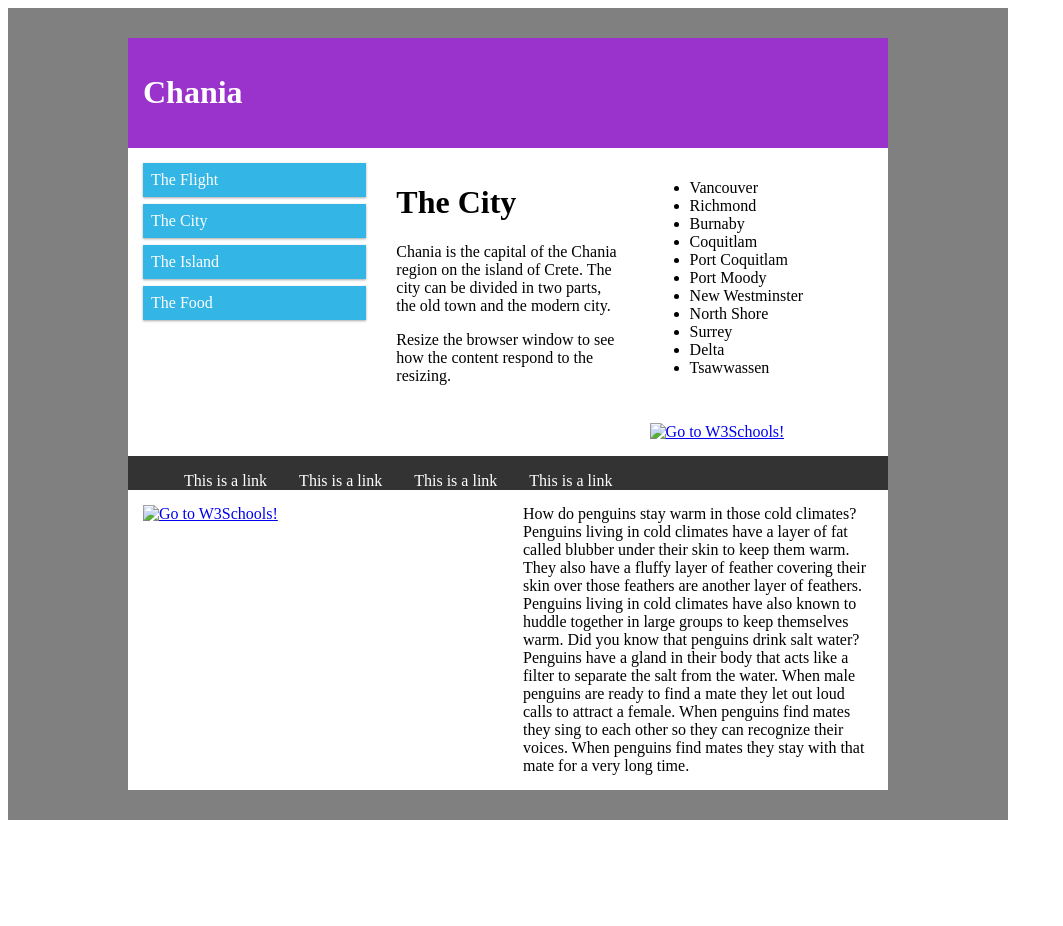
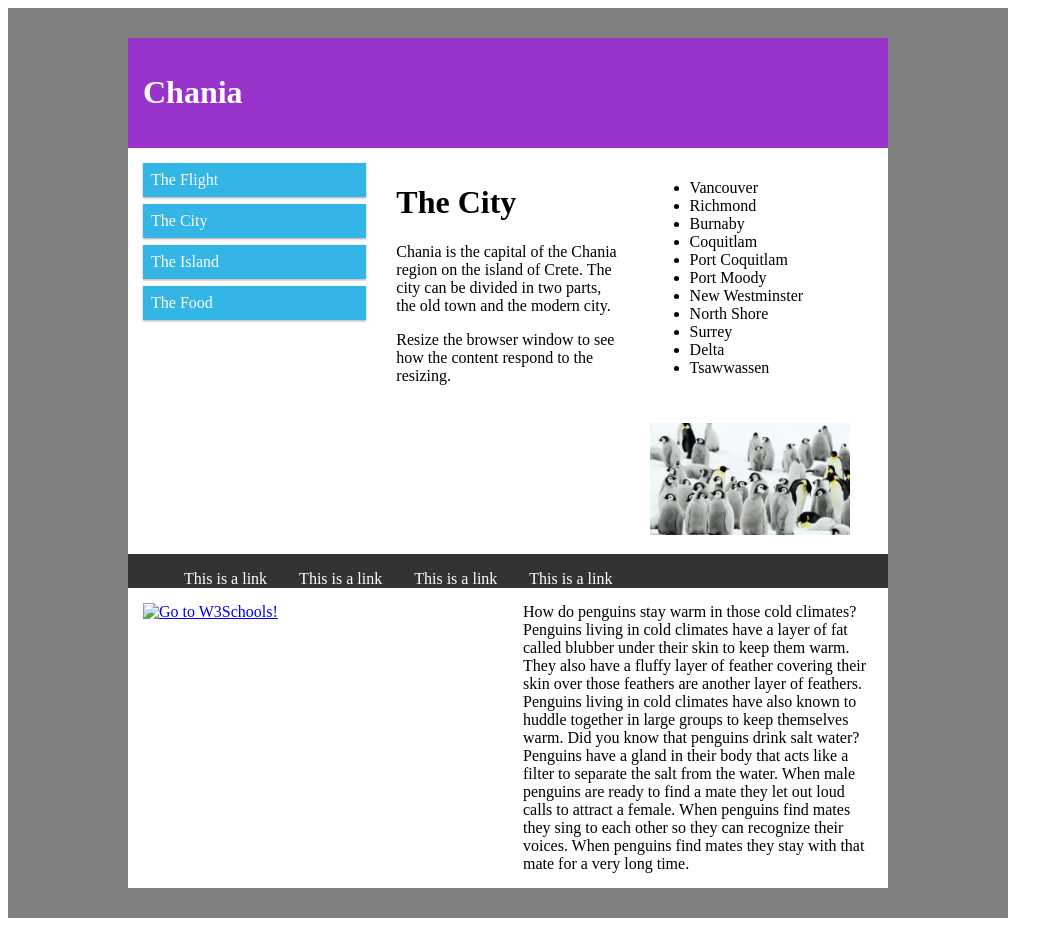
Before and after one commit to kogamikirito/kogamikirito.github.io, a Jekyll site: the page index.html, which Jekyll copies as it is, in a window 1280 px wide. Shown: the whole page, without its empty margins (0-1063 px from the left). Built offline with Jekyll 4.4.1, drawn with Linux system fonts in a browser that asks for light colours; before the commit the page ends 900 px from its top, so only the background shows below that.

Commit message:
Update index.html

```diff
--- a/index.html
+++ b/index.html
@@ -175,7 +175,7 @@
 
    <div class="col-4 col-m-4 list">
 <a href="http://www.w3schools.com">
-<img src="kogamikirito.github.io/images/penguin2.png" class="rite" alt="Go to W3Schools!" width="200" height="200" border="0"></a>
+<img src="http://kogamikirito.github.io/images/penguin2.png" class="rite" alt="Go to W3Schools!" width="200" height="200" border="0"></a>
     </div>
 
 <div class=" col-12 col-m-12 home nav">
```
